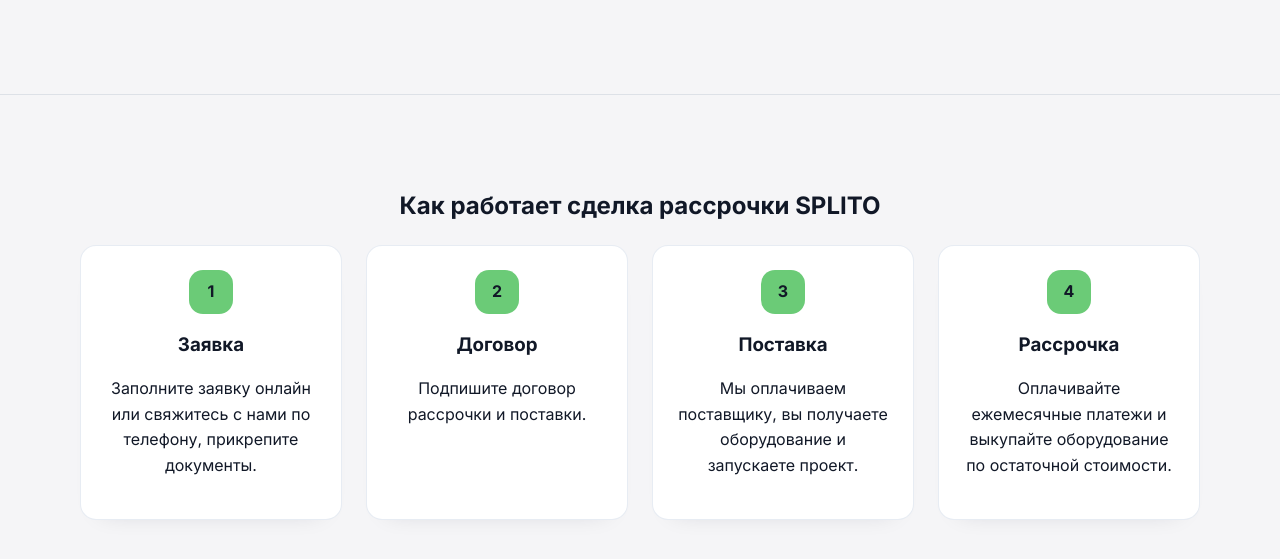
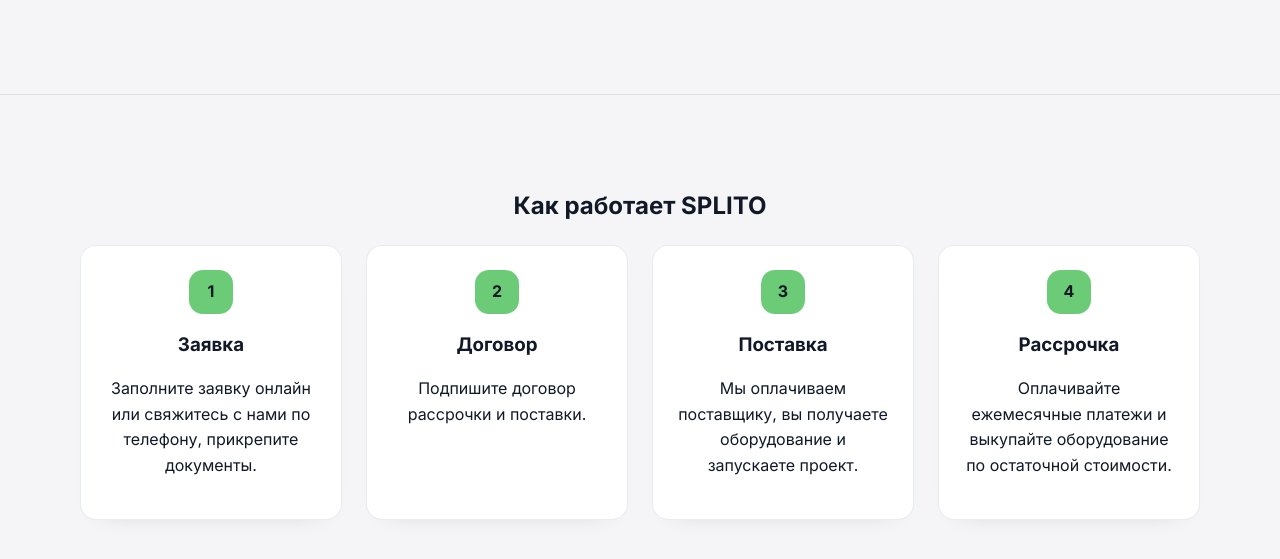
Before and after one commit to BLINK-sys/splito, a plain HTML site: page index.html in a window 1280 px wide. Shown: the part 941-1500 px from the top of the page. Drawn offline with Linux system fonts and the light colour scheme.

Commit message:
Update favicon with green circle and black S, update timeline heading

```diff
--- a/index.html
+++ b/index.html
@@ -144,7 +144,7 @@
 
     <section class="timeline">
       <div class="container">
-        <h2>Как работает сделка рассрочки SPLITO</h2>
+        <h2>Как работает SPLITO</h2>
         <div class="timeline-grid">
           <article>
             <span class="step">1</span>
```
Also changed, not shown: favicon.svg.
